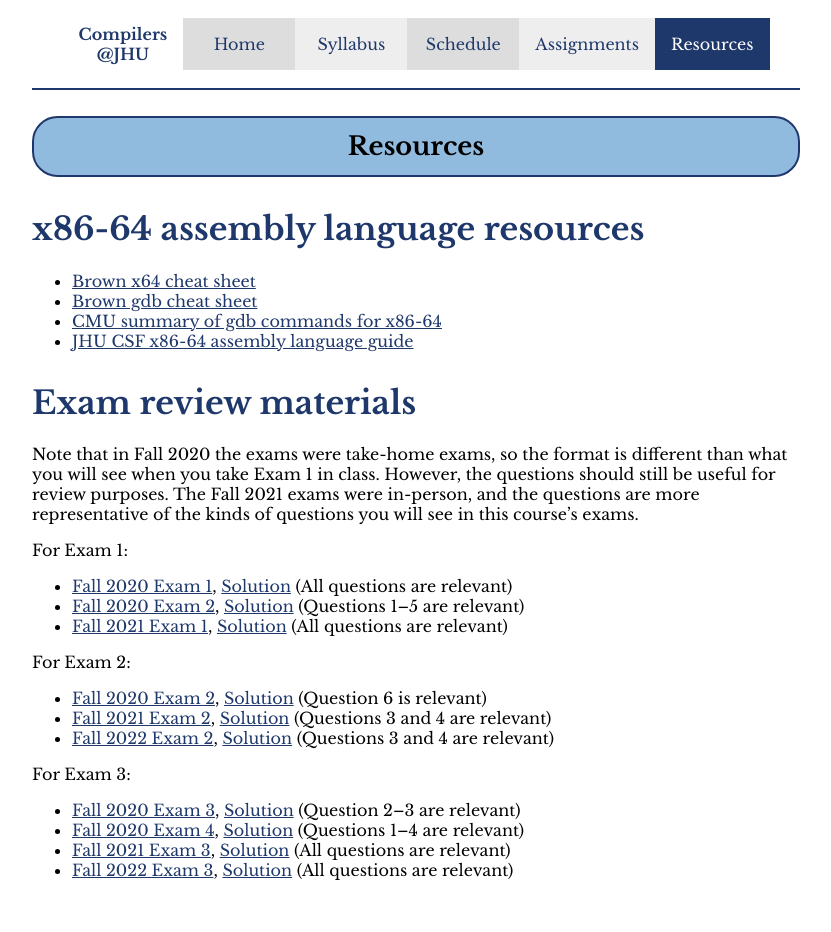
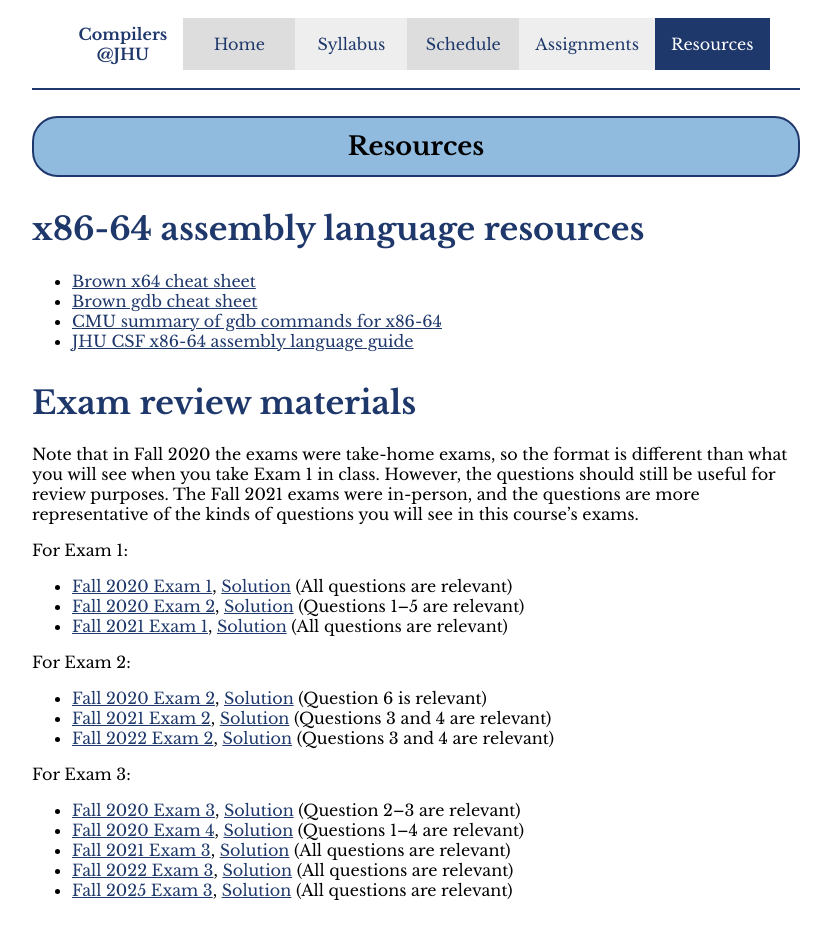
Before and after one commit to jhucompilers/fall2026, a Jekyll site: the page built from resources.md, in a window 1280 px wide. Shown: the whole page, without its empty margins (224-1055 px from the left). Built offline with Jekyll 4.4.1, drawn with Linux system fonts in a browser that asks for light colours.

Commit message:
post fall 2025 exam 3

```diff
--- a/resources.md
+++ b/resources.md
@@ -80,3 +80,4 @@ For Exam 3:
 * [Fall 2020 Exam 4](resources/exam04-628.pdf), [Solution](resources/exam04_soln.pdf) (Questions 1–4 are relevant)
 * [Fall 2021 Exam 3](resources/exam03-fall2021.pdf), [Solution](resources/exam03-fall2021-solution.pdf) (All questions are relevant)
 * [Fall 2022 Exam 3](resources/exam03-fall2022.pdf), [Solution](resources/exam03-fall2022-solution.pdf) (All questions are relevant)
+* [Fall 2025 Exam 3](resources/exam03-fall2025.pdf), [Solution](resources/exam03-fall2025-solution.pdf) (All questions are relevant)
```
Also changed, not shown: 2 other files.
